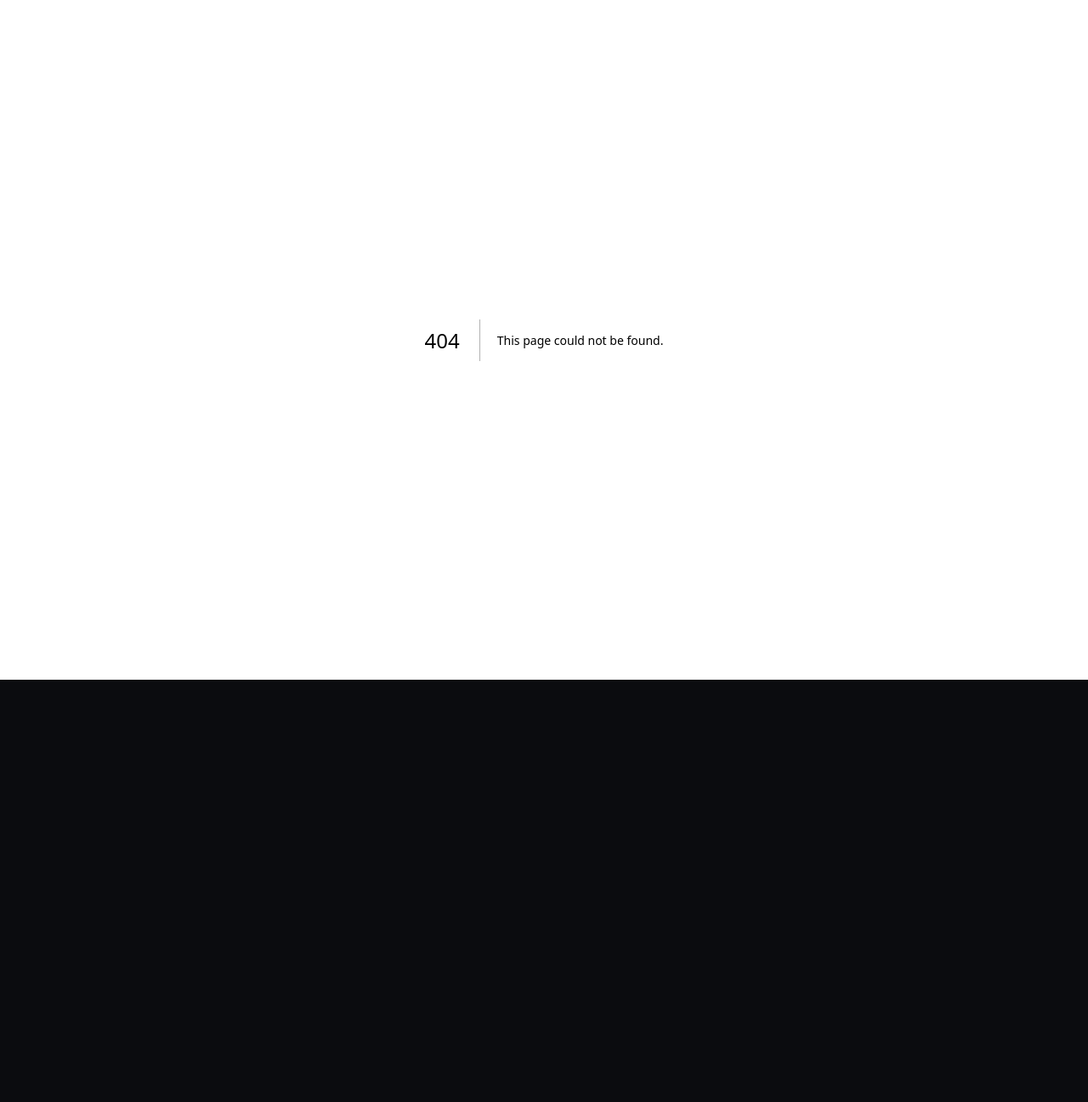
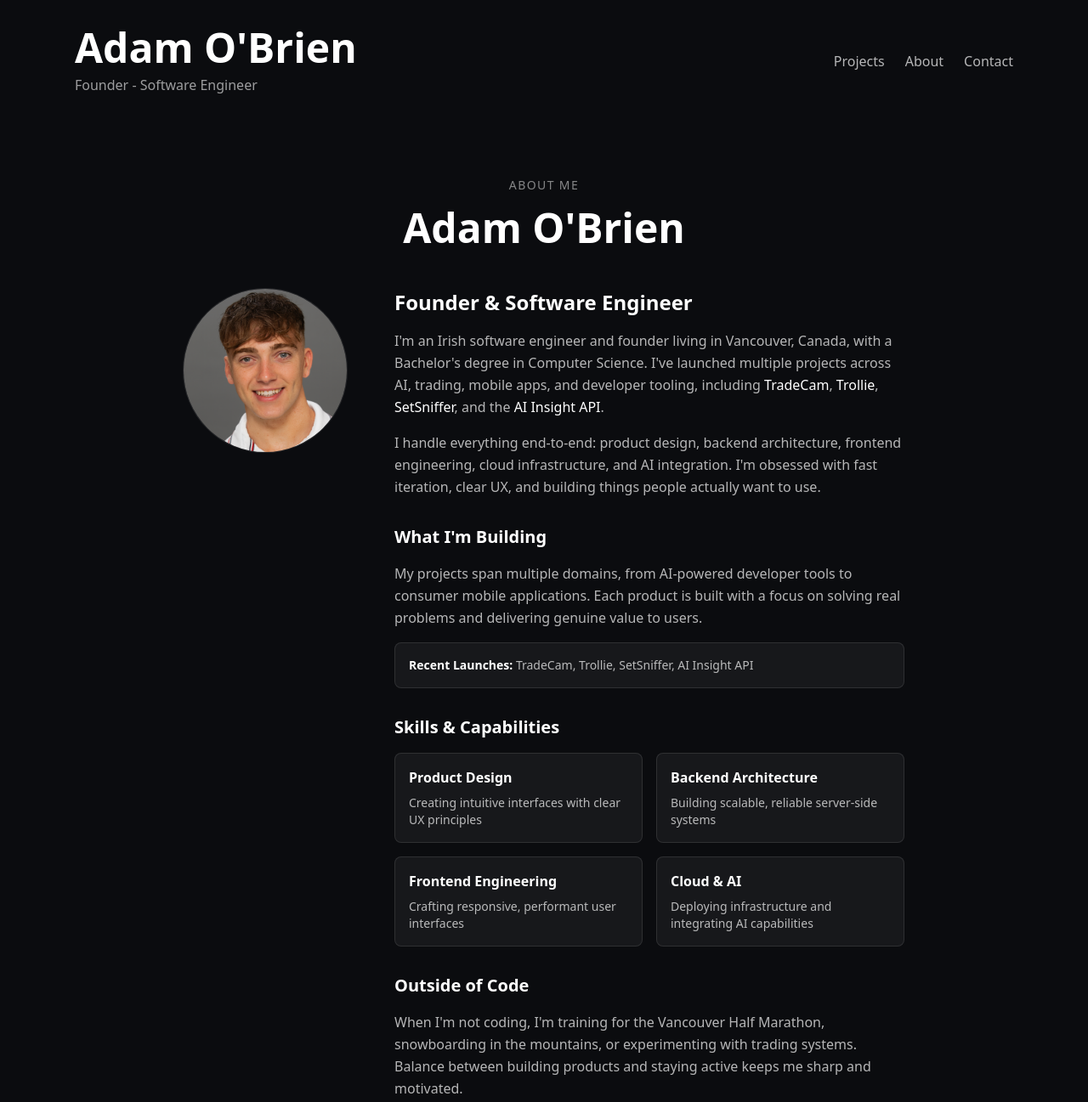
Before and after one commit to adamobrien-dev/portfolio-site, a Next.js app: page /about in a window 1280 px wide. Before the commit this address had no page. Shown: the top 1297 px of the page at 85% size. Before the commit the page ends 800 px from the top, so only its background shows below. Built offline with nearby package versions, Linux system fonts and the light colour scheme.

Commit message:
feat: Add about page and fix navigation

```diff
--- /dev/null
+++ b/src/app/about/page.tsx
@@ -0,0 +1,134 @@
+import Image from "next/image";
+import SiteHeader from "@/components/SiteHeader";
+import SiteFooter from "@/components/SiteFooter";
+
+export default function AboutPage() {
+  return (
+    <main className="min-h-screen bg-dark text-white">
+      <SiteHeader />
+      <section className="mx-auto max-w-4xl px-6 py-16">
+        <div className="mb-12 text-center">
+          <p className="text-sm uppercase tracking-widest text-white/50">About Me</p>
+          <h2 className="mt-4 text-4xl font-bold md:text-5xl">Adam O&apos;Brien</h2>
+        </div>
+
+        <div className="grid gap-12 md:grid-cols-[200px,1fr]">
+          <div className="mx-auto md:mx-0">
+            <div className="h-48 w-48 overflow-hidden rounded-full ring-1 ring-white/10">
+              <Image
+                src="/avatar.png"
+                alt="Adam O'Brien"
+                width={192}
+                height={192}
+                className="h-full w-full object-cover"
+                priority
+              />
+            </div>
+          </div>
+
+          <div className="space-y-8">
+            <div>
+              <h3 className="mb-4 text-2xl font-semibold">Founder & Software Engineer</h3>
+              <p className="mb-4 text-white/70 leading-relaxed">
+                I&apos;m an Irish software engineer and founder living in Vancouver, Canada, with a
+                Bachelor&apos;s degree in Computer Science. I&apos;ve launched multiple projects across AI,
+                trading, mobile apps, and developer tooling, including <span className="text-white">TradeCam</span>,
+                <span className="text-white"> Trollie</span>, <span className="text-white">SetSniffer</span>,
+                and the <span className="text-white">AI Insight API</span>.
+              </p>
+              <p className="text-white/70 leading-relaxed">
+                I handle everything end-to-end: product design, backend architecture, frontend engineering,
+                cloud infrastructure, and AI integration. I&apos;m obsessed with fast iteration, clear UX,
+                and building things people actually want to use.
+              </p>
+            </div>
+
+            <div>
+              <h3 className="mb-4 text-xl font-semibold">What I&apos;m Building</h3>
+              <p className="mb-4 text-white/70 leading-relaxed">
+                My projects span multiple domains, from AI-powered developer tools to consumer mobile
+                applications. Each product is built with a focus on solving real problems and delivering
+                genuine value to users.
+              </p>
+              <div className="rounded-lg border border-white/10 bg-white/5 p-4">
+                <p className="text-sm text-white/70">
+                  <span className="font-semibold text-white">Recent Launches:</span> TradeCam,
+                  Trollie, SetSniffer, AI Insight API
+                </p>
+              </div>
+            </div>
+
+            <div>
+              <h3 className="mb-4 text-xl font-semibold">Skills & Capabilities</h3>
+              <div className="grid gap-4 sm:grid-cols-2">
+                <div className="rounded-lg border border-white/10 bg-white/5 p-4">
+                  <h4 className="mb-2 font-semibold text-white">Product Design</h4>
+                  <p className="text-sm text-white/70">
+                    Creating intuitive interfaces with clear UX principles
+                  </p>
+                </div>
+                <div className="rounded-lg border border-white/10 bg-white/5 p-4">
+                  <h4 className="mb-2 font-semibold text-white">Backend Architecture</h4>
+                  <p className="text-sm text-white/70">
+                    Building scalable, reliable server-side systems
+                  </p>
+                </div>
+                <div className="rounded-lg border border-white/10 bg-white/5 p-4">
+                  <h4 className="mb-2 font-semibold text-white">Frontend Engineering</h4>
+                  <p className="text-sm text-white/70">
+                    Crafting responsive, performant user interfaces
+                  </p>
+                </div>
+                <div className="rounded-lg border border-white/10 bg-white/5 p-4">
+                  <h4 className="mb-2 font-semibold text-white">Cloud & AI</h4>
+                  <p className="text-sm text-white/70">
+                    Deploying infrastructure and integrating AI capabilities
+                  </p>
+                </div>
+              </div>
+            </div>
+
+            <div>
+              <h3 className="mb-4 text-xl font-semibold">Outside of Code</h3>
+              <p className="mb-6 text-white/70 leading-relaxed">
+                When I&apos;m not coding, I&apos;m training for the Vancouver Half Marathon, snowboarding
+                in the mountains, or experimenting with trading systems. Balance between building products
+                and staying active keeps me sharp and motivated.
+              </p>
+              <div className="overflow-hidden rounded-lg border border-white/10">
+                <Image
+                  src="/snowboard.jpg"
+                  alt="Adam O'Brien snowboarding"
+                  width={800}
+                  height={600}
+                  className="h-auto w-full object-cover"
+                />
+              </div>
+            </div>
+
+            <div>
+              <h3 className="mb-4 text-xl font-semibold">Location</h3>
+              <p className="text-white/70">
+                Based in <span className="text-white">Vancouver, Canada</span> — originally from Ireland.
+                The Pacific Northwest has become home, and I love the vibrant tech community here.
+              </p>
+            </div>
+
+            <div>
+              <p className="text-white/70">
+                If you want to collaborate, reach out anytime:{" "}
+                <a
+                  href="mailto:hi@adamobrien.dev"
+                  className="text-white hover:text-white/80 transition-colors underline"
+                >
+                  hi@adamobrien.dev
+                </a>
+              </p>
+            </div>
+          </div>
+        </div>
+      </section>
+      <SiteFooter />
+    </main>
+  );
+}
--- a/src/components/SiteHeader.tsx
+++ b/src/components/SiteHeader.tsx
@@ -1,16 +1,36 @@
+"use client";
+
+import Link from "next/link";
+import { usePathname } from "next/navigation";
+
 export default function SiteHeader() {
+  const pathname = usePathname();
+
+  const handleProjectsClick = (e: React.MouseEvent<HTMLAnchorElement>) => {
+    if (pathname === "/") {
+      e.preventDefault();
+      window.scrollTo({ top: 0, behavior: "smooth" });
+    }
+  };
+
   return (
     <header className="mx-auto flex max-w-6xl items-center justify-between px-6 py-8">
       <div>
-        <a href="/" className="block">
+        <Link href="/" className="block">
           <h1 className="text-4xl md:text-5xl font-bold hover:opacity-80 transition-opacity">Adam O&apos;Brien</h1>
-        </a>
+        </Link>
         <p className="mt-2 text-white/60">Founder - Software Engineer</p>
       </div>
       <nav className="hidden md:flex gap-6 text-white/70">
-        <a className="hover:text-white" href="/#projects">Projects</a>
-        <a className="hover:text-white" href="/#about">About</a>
-        <a className="hover:text-white" href="/contact">Contact</a>
+        <Link
+          className="hover:text-white"
+          href="/"
+          onClick={handleProjectsClick}
+        >
+          Projects
+        </Link>
+        <Link className="hover:text-white" href="/about">About</Link>
+        <Link className="hover:text-white" href="/contact">Contact</Link>
       </nav>
     </header>
   );
```
Also changed, not shown: public/snowboard.jpg (added).
